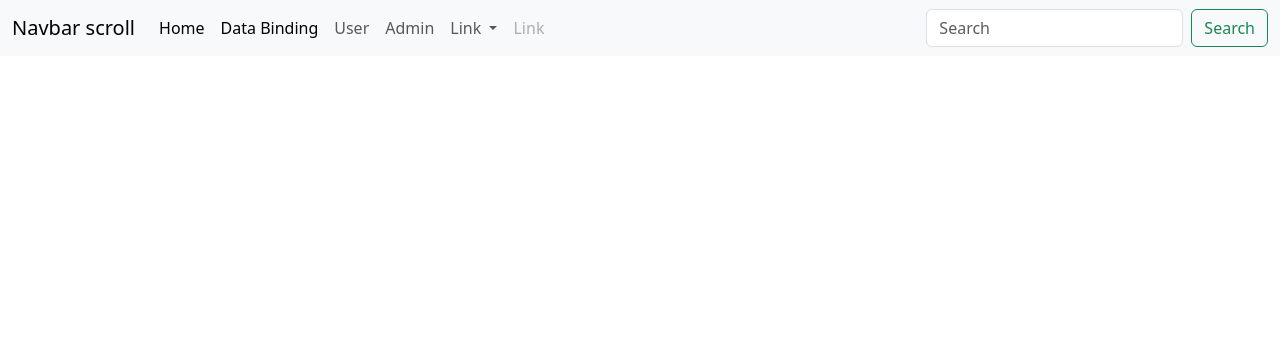
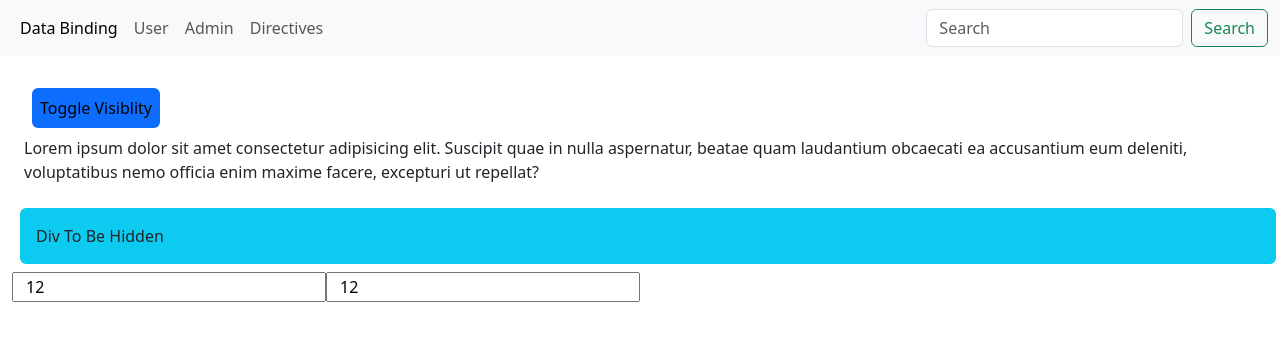
Before and after one commit to Ahmedm2002/learning-Angular, an Angular app: page /directives in a window 1280 px wide. Before the commit this address led to /. Shown: the top 340 px of the page. Built offline with nearby package versions, Linux system fonts and the light colour scheme.

Commit message:
Started Directives --Ahmed

```diff
--- /dev/null
+++ b/src/app/Components/directives/directives.component.html
@@ -0,0 +1,31 @@
+<button
+  (click)="togglevisibility()"
+  class="bg-primary p-2 rounded border-0 m-2"
+>
+  Toggle Visiblity
+</button>
+
+<div class="row">
+  <p>
+    Lorem ipsum dolor sit amet consectetur adipisicing elit. Suscipit quae in
+    nulla aspernatur, beatae quam laudantium obcaecati ea accusantium eum
+    deleniti, voluptatibus nemo officia enim maxime facere, excepturi ut
+    repellat?
+  </p>
+</div>
+
+<div *ngIf="isVisible" class="row">
+  <div *ngFor="let name of names">
+    <h2 class="text-center">
+      {{ name }}
+    </h2>
+  </div>
+</div>
+
+<div class="row" *ngIf="num1 == num2">
+  <div class="p-3 m-2 rounded bg-info">Div To Be Hidden</div>
+</div>
+<div class="row">
+  <input type="number" [(ngModel)]="num1" class="col-3" />
+  <input type="number" [(ngModel)]="num2" class="col-3" />
+</div>
--- /dev/null
+++ b/src/app/Components/directives/directives.component.ts
@@ -0,0 +1,21 @@
+import { CommonModule } from '@angular/common';
+import { Component } from '@angular/core';
+import { FormsModule } from '@angular/forms';
+
+@Component({
+  selector: 'app-directives',
+  imports: [CommonModule, FormsModule],
+  templateUrl: './directives.component.html',
+  styleUrl: './directives.component.css',
+})
+export class DirectivesComponent {
+  isVisible: boolean = false;
+  names: string[] = ['John Doe', 'Jane Smith', 'Alice Johnson', 'Bob Brown'];
+
+  togglevisibility() {
+    this.isVisible = !this.isVisible;
+  }
+
+  num1: number = 12;
+  num2: number = 12;
+}
--- a/src/app/app.component.html
+++ b/src/app/app.component.html
@@ -1,6 +1,5 @@
 <nav class="navbar navbar-expand-lg bg-body-tertiary">
   <div class="container-fluid">
-    <a class="navbar-brand" href="#">Navbar scroll</a>
     <button
       class="navbar-toggler"
       type="button"
@@ -18,9 +17,6 @@
         style="--bs-scroll-height: 100px"
       >
         <li class="nav-item">
-          <a class="nav-link active" aria-current="page">Home</a>
-        </li>
-        <li class="nav-item">
           <a class="nav-link active" routerLink="data-binding">Data Binding</a>
         </li>
         <li class="nav-item">
@@ -30,25 +26,11 @@
         <li class="nav-item">
           <a class="nav-link" routerLink="admin">Admin</a>
         </li>
-        <li class="nav-item dropdown">
-          <a
-            class="nav-link dropdown-toggle"
-            href="#"
-            role="button"
-            data-bs-toggle="dropdown"
-            aria-expanded="false"
+
+        <li class="nav-item">
+          <a class="nav-link" aria-disabled="true" routerLink="directives"
+            >Directives</a
           >
-            Link
-          </a>
-          <ul class="dropdown-menu">
-            <li><a class="dropdown-item" href="#">Action</a></li>
-            <li><a class="dropdown-item" href="#">Another action</a></li>
-            <li><hr class="dropdown-divider" /></li>
-            <li><a class="dropdown-item" href="#">Something else here</a></li>
-          </ul>
-        </li>
-        <li class="nav-item">
-          <a class="nav-link disabled" aria-disabled="true">Link</a>
         </li>
       </ul>
       <form class="d-flex" role="search">
--- a/src/app/app.routes.ts
+++ b/src/app/app.routes.ts
@@ -2,6 +2,7 @@ import { Routes } from '@angular/router';
 import { UserComponent } from './Components/user/user.component';
 import { AdminComponent } from './Components/admin/admin.component';
 import { DataBindingComponent } from './Components/data-binding/data-binding.component';
+import { DirectivesComponent } from './Components/directives/directives.component';
 
 export const routes: Routes = [
   {
@@ -16,4 +17,8 @@ export const routes: Routes = [
     path: 'data-binding',
     component: DataBindingComponent,
   },
+  {
+    path: 'directives',
+    component: DirectivesComponent,
+  },
 ];
```
Also changed, not shown: src/index.html (+68 -5 lines), src/app/Components/directives/directives.component.css (added), 2 other files (tests, documents, lock files or other folders).
